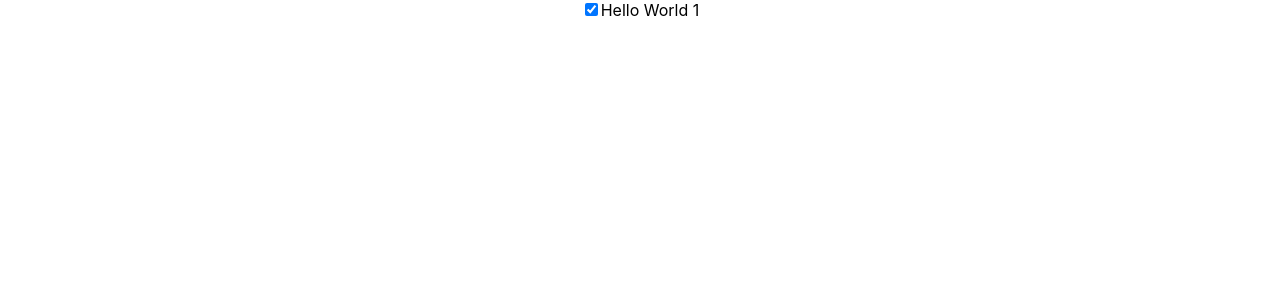
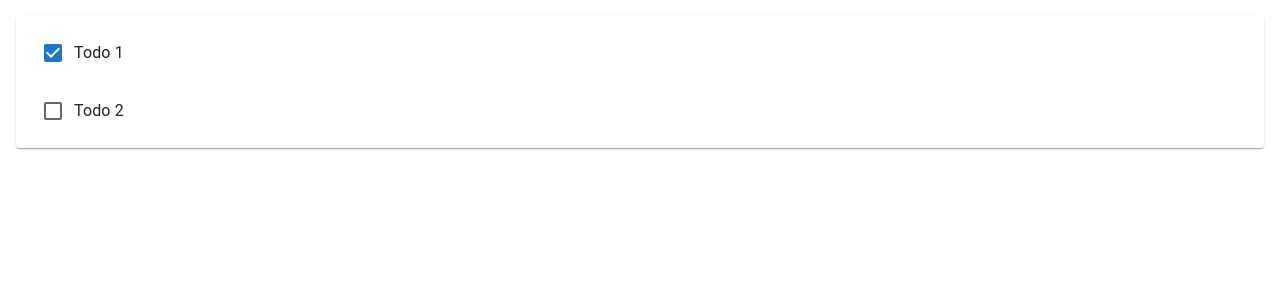
Before and after one commit to zomeong/TodoService-FE, a React (Create React App) app: page / in a window 1280 px wide. Shown: the top 300 px of the page. Built offline with nearby package versions, Linux system fonts and the light colour scheme.

Commit message:
리스트 렌더링

```diff
--- a/package.json
+++ b/package.json
@@ -3,6 +3,9 @@
   "version": "0.1.0",
   "private": true,
   "dependencies": {
+    "@emotion/react": "^11.11.4",
+    "@emotion/styled": "^11.11.5",
+    "@mui/material": "^5.15.18",
     "@testing-library/jest-dom": "^5.17.0",
     "@testing-library/react": "^13.4.0",
     "@testing-library/user-event": "^13.5.0",
--- a/src/App.js
+++ b/src/App.js
@@ -2,6 +2,7 @@ import logo from './logo.svg';
 import React from 'react';
 import Hello from './Hello';
 import Todo from './Todo';
+import {Paper, List}from "@mui/material";
 import './App.css';
 
 class App extends React.Component{
@@ -9,14 +10,29 @@ class App extends React.Component{
     constructor(props){     // 매개변수 props 생성자
         super(props);       // 매개변수 props 초기화
         this.state = {      // item에 item.id, item.title, item.done 매개변수 이름과 값 할당
-            item :{id:0, title:"Hello World 1 ", done:true},
+            items :[
+                {id:0, title:"Todo 1 ", done:true},
+                {id:1, title:"Todo 2 ", done:false},
+            ]
         };
     }
 
     render(){
+        // 자바스크립트가 제공하는 map 함수로 배열을 반복하여 <Todo /> 컴포넌트를 여러 개 생성
+        var todoItems = this.state.items.length > 0 &&(
+            <Paper style={{margin:16}}>
+                <List>
+                    {this.state.items.map((item, idx) => (
+                        <Todo item={item} key={item.id}/>
+                    ))}
+                </List>
+            </Paper>
+        );
+
+        // 생성된 컴포넌트 JSX를 리턴
         return(
             <div className="App">
-                <Todo item={this.state.item} />
+                {todoItems}
             </div>
         );
     }
--- a/src/Todo.js
+++ b/src/Todo.js
@@ -1,4 +1,5 @@
 import React from "react";
+import { ListItem, ListItemText, InputBase, Checkbox, List } from "@mui/material";
 
 class Todo extends React.Component {
     constructor(props) {
@@ -7,16 +8,22 @@ class Todo extends React.Component {
     }
 
     render() {
+        const item = this.state.item;
         return (
-            <div className="Todo">
-                <input
-                    type="checkbox"
-                    id = {this.state.item.id}       // item.id 값으로 렌더링
-                    name={this.state.item.id}
-                    checked={this.state.item.done}  // item.done 값으로 렌더링
-                />
-                <label for={this.state.item.id}>{this.state.item.title}</label>
-            </div>
+            <ListItem>
+                <Checkbox checked={item.done}/>
+                <ListItemText>
+                    <InputBase
+                    inputProps={{ 'aria-label': 'naked' }}
+                    type="text"
+                    id={item.id}
+                    name="{item.id}"
+                    value={item.title}
+                    multiline={true}
+                    fullWidth={true}
+                    />
+                </ListItemText>
+            </ListItem>
         );
     }
 }
```
Also changed, not shown: 1 other file (tests, documents, lock files or other folders).
